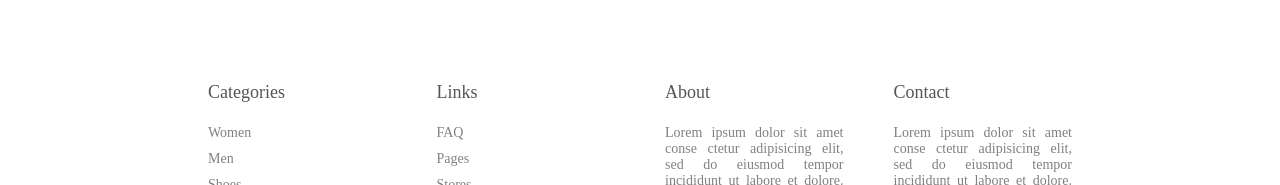
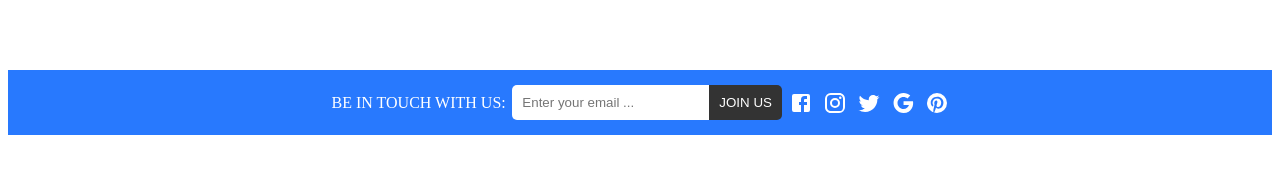
Before and after one commit to Ajaysh73/shopClient, a React (Vite) app: page / in a window 1280 px wide. Shown: the part 3265-3450 px from the top of the page. Built offline with nearby package versions, Linux system fonts and the light colour scheme.

Commit message:
dev- completed contact uscomponent

```diff
--- /dev/null
+++ b/src/components/Contact/Contact.jsx
@@ -0,0 +1,30 @@
+import React from 'react';
+import FacebookIcon from '@mui/icons-material/Facebook';
+import InstagramIcon from '@mui/icons-material/Instagram';
+import TwitterIcon from '@mui/icons-material/Twitter';
+import GoogleIcon from '@mui/icons-material/Google';
+import PinterestIcon from '@mui/icons-material/Pinterest';
+
+import './Contact.scss';
+const Contact = () => {
+  return (
+    <div className='contact'>
+      <div className='wrapper'>
+        <span>BE IN TOUCH WITH US:</span>
+        <div className='mail'>
+          <input type='text' placeholder='Enter your email ...' />
+          <button>JOIN US</button>
+        </div>
+        <div className='icons'>
+          <FacebookIcon />
+          <InstagramIcon />
+          <TwitterIcon />
+          <GoogleIcon />
+          <PinterestIcon />
+        </div>
+      </div>
+    </div>
+  );
+};
+
+export default Contact;
--- /dev/null
+++ b/src/components/Contact/Contact.scss
@@ -0,0 +1,32 @@
+.contact {
+  background-color: #2879fe;
+  color: white;
+  padding: 15px;
+  display: flex;
+  justify-content: center;
+
+  .wrapper {
+    width: 50%;
+    display: flex;
+    align-items: center;
+    justify-content: space-between;
+
+    input {
+      padding: 10px;
+      border: none;
+      border-radius: 5px 0 0 5px;
+    }
+
+    button {
+      padding: 10px;
+      color: white;
+      background-color: #333;
+      border-radius: 0 5px 5px 0;
+      border: none;
+    }
+    .icons {
+      display: flex;
+      gap: 10px;
+    }
+  }
+}
--- a/src/pages/Home/Home.jsx
+++ b/src/pages/Home/Home.jsx
@@ -2,6 +2,7 @@
 import Slider from '../../components/Slider/Slider';
 import FeaturedProducts from '../../components/FeaturedProducts/FeaturedProducts';
 import Categories from '../../components/Categories/Categories';
+import Contact from '../../components/Contact/Contact';
 
 const Home = () => {
   return (
@@ -10,6 +11,7 @@
       <FeaturedProducts type='featured' />
       <Categories />
       <FeaturedProducts type='trending' />
+      <Contact />
     </div>
   );
 };
```
